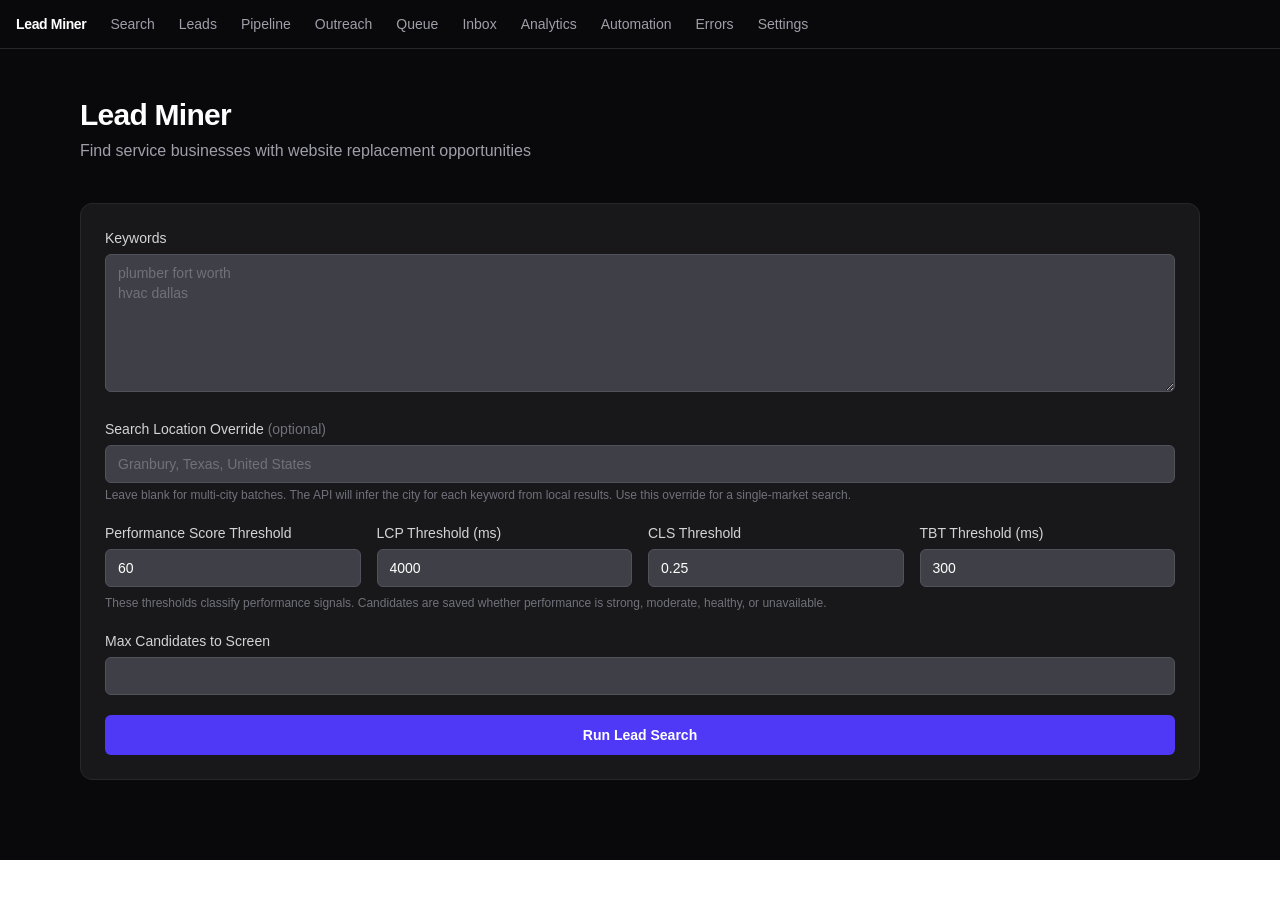
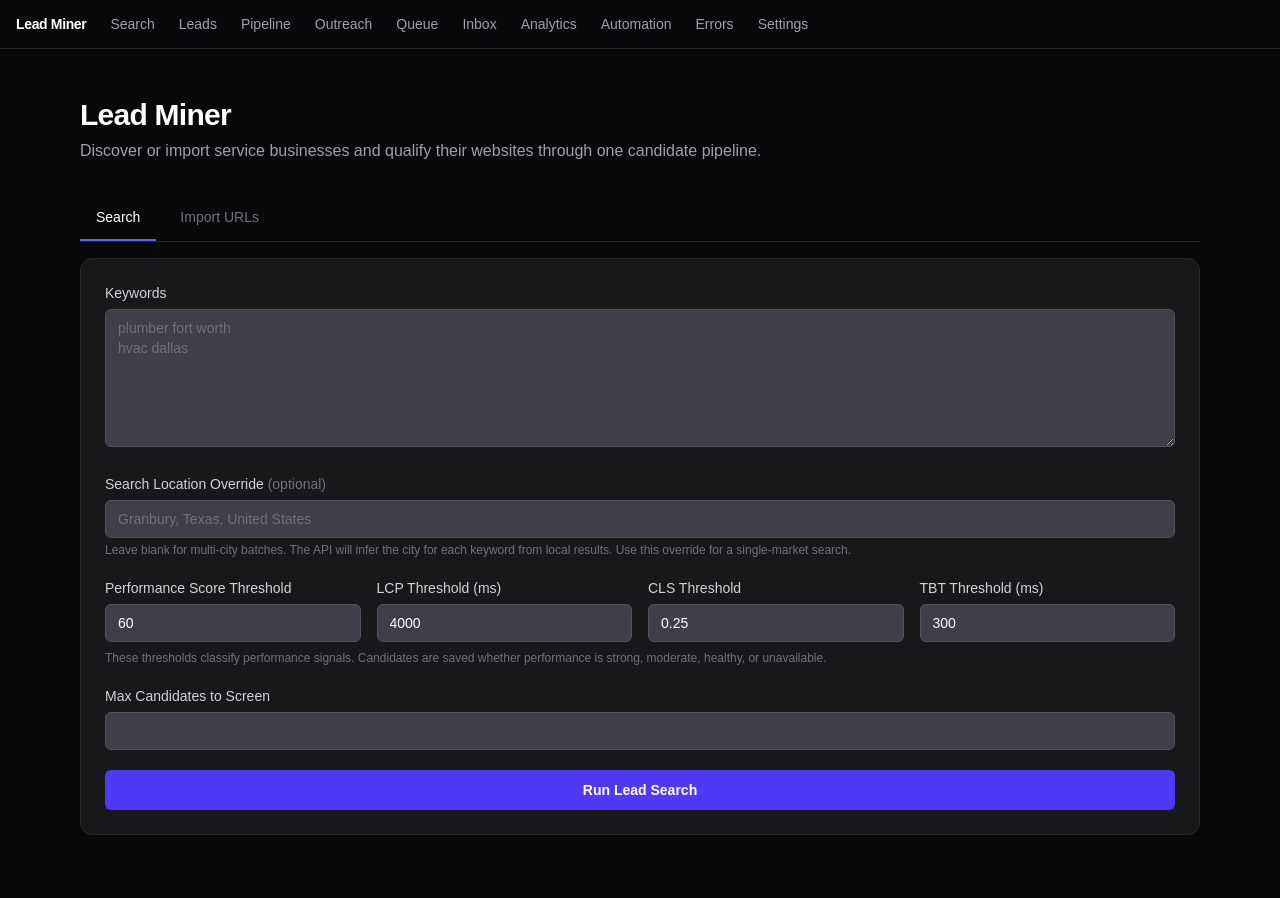
Before and after one commit to bwoodson72/lead-miner, a Next.js app: page / in a window 1280 px wide. Shown: the top 898 px of the page. Before the commit the page ends 860 px from the top, so only its background shows below. Built offline with nearby package versions, Linux system fonts and the light colour scheme.

Commit message:
Add search and URL import discovery modes

```diff
--- a/src/app/page.tsx
+++ b/src/app/page.tsx
@@ -2,6 +2,7 @@
 
 import { useState } from "react";
 import KeywordForm from "@/components/keyword-form";
+import ImportWebsites from "@/components/import-websites";
 import ResultsTable from "@/components/results-table";
 import type { LeadRecord } from "@/lib/schemas";
 
@@ -10,6 +11,7 @@ function diagnosticNumber(diagnostics: Record<string, unknown> | null, key: stri
 }
 
 export default function Home() {
+  const [mode, setMode] = useState<"search" | "import">("search");
   const [leads, setLeads] = useState<LeadRecord[] | null>(null);
   const [keywords, setKeywords] = useState<string[]>([]);
   const [diagnostics, setDiagnostics] = useState<Record<string, unknown> | null>(null);
@@ -51,16 +53,21 @@ export default function Home() {
   return (
     <div className="min-h-screen bg-zinc-950 text-white">
       <div className="mx-auto max-w-6xl px-4 py-12">
-        <div className="mb-10">
+        <div className="mb-8">
           <h1 className="text-3xl font-bold tracking-tight text-white">Lead Miner</h1>
-          <p className="mt-1.5 text-zinc-400">Find service businesses with website replacement opportunities</p>
+          <p className="mt-1.5 text-zinc-400">Discover or import service businesses and qualify their websites through one candidate pipeline.</p>
+        </div>
+
+        <div className="mb-4 flex gap-2 border-b border-zinc-800">
+          <button onClick={() => setMode("search")} className={`border-b-2 px-4 py-3 text-sm font-medium transition-colors ${mode === "search" ? "border-indigo-500 text-white" : "border-transparent text-zinc-500 hover:text-zinc-300"}`}>Search</button>
+          <button onClick={() => setMode("import")} className={`border-b-2 px-4 py-3 text-sm font-medium transition-colors ${mode === "import" ? "border-indigo-500 text-white" : "border-transparent text-zinc-500 hover:text-zinc-300"}`}>Import URLs</button>
         </div>
 
         <div className="mb-8 rounded-xl border border-zinc-800 bg-zinc-900 p-6">
-          <KeywordForm onResults={handleResults} />
+          {mode === "search" ? <KeywordForm onResults={handleResults} /> : <ImportWebsites />}
         </div>
 
-        {leads !== null && (
+        {mode === "search" && leads !== null && (
           <div className="space-y-4">
             <div className="grid gap-3 sm:grid-cols-2 lg:grid-cols-4">
               {cards.map(([name, value, detail]) => (
```
